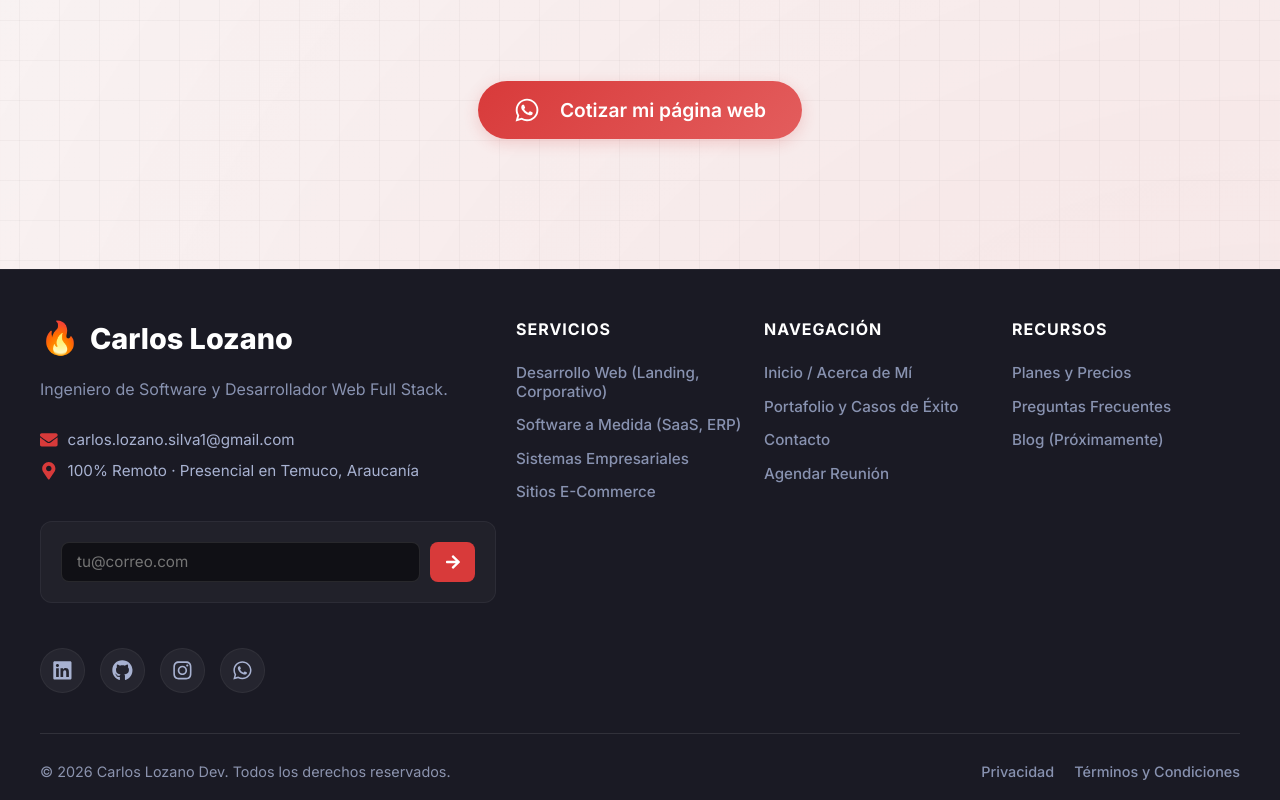
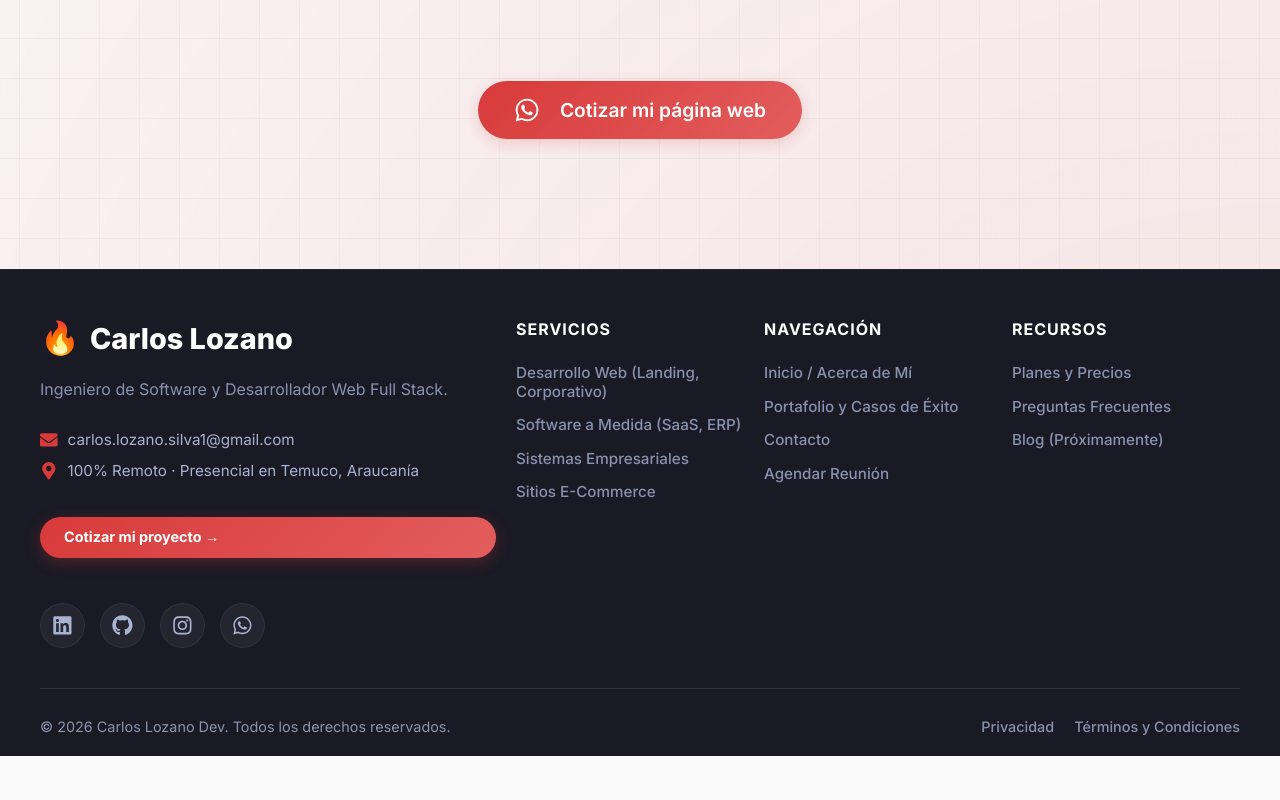
Before and after one commit to CarlosL-Code/Portafolio_react, a React (Vite) app: page /desarrollo-web in a window 1280 px wide. Shown: the part 4158-4958 px from the top of the page. After the commit the page ends 4914 px from the top, so only its background shows below. Built offline with nearby package versions, Linux system fonts and the light colour scheme.

Commit message:
replace newsletter form with contact CTA button

```diff
--- a/src/componentes/layout/Footer.css
+++ b/src/componentes/layout/Footer.css
@@ -84,59 +84,25 @@ body:not(.dark) .footer-premium {
   font-size: 1.1rem;
 }
 
-/* Newsletter */
-.footer-newsletter {
-  margin-top: 20px;
-  background: rgba(255, 255, 255, 0.03);
-  padding: 20px;
-  border-radius: 12px;
-  border: 1px solid rgba(255, 255, 255, 0.05);
+/* CTA Button */
+.footer-cta-btn {
+  display: inline-block;
+  margin-top: 16px;
+  padding: 12px 24px;
+  background: linear-gradient(135deg, var(--primario) 0%, #E35D5D 100%);
+  color: #ffffff !important;
+  font-size: 0.9rem;
+  font-weight: 700;
+  border-radius: 100px;
+  text-decoration: none !important;
+  transition: all 0.3s ease;
+  box-shadow: 0 4px 15px rgba(216, 58, 58, 0.3);
 }
 
-.footer-newsletter p {
-  font-size: 0.9rem;
-  margin-bottom: 15px;
-  color: #a8b2d1;
-}
-
-.newsletter-form {
-  display: flex;
-  gap: 10px;
-}
-
-.newsletter-form input {
-  flex: 1;
-  min-width: 0;
-  background: rgba(0, 0, 0, 0.5);
-  border: 1px solid rgba(255, 255, 255, 0.1);
-  border-radius: 8px;
-  padding: 10px 15px;
-  color: #fff;
-  font-size: 0.95rem;
-  outline: none;
-  transition: border-color 0.3s;
-}
-
-.newsletter-form input:focus {
-  border-color: var(--primario);
-}
-
-.newsletter-form button {
-  background: var(--primario);
-  color: white;
-  border: none;
-  width: 45px;
-  border-radius: 8px;
-  display: flex;
-  align-items: center;
-  justify-content: center;
-  cursor: pointer;
-  transition: background 0.3s, transform 0.2s;
-}
-
-.newsletter-form button:hover {
-  background: #ff5252;
-  transform: translateX(2px);
+.footer-cta-btn:hover {
+  transform: translateY(-2px);
+  box-shadow: 0 8px 25px rgba(216, 58, 58, 0.5);
+  text-decoration: none !important;
 }
 
 /* Redes Sociales */
--- a/src/componentes/layout/Footer.jsx
+++ b/src/componentes/layout/Footer.jsx
@@ -1,5 +1,5 @@
 import { Link } from 'react-router-dom';
-import { FaInstagram, FaLinkedin, FaGithub, FaWhatsapp, FaEnvelope, FaMapMarkerAlt, FaArrowRight } from 'react-icons/fa';
+import { FaInstagram, FaLinkedin, FaGithub, FaWhatsapp, FaEnvelope, FaMapMarkerAlt } from 'react-icons/fa';
 import './Footer.css';
 
 const Footer = () => {
@@ -28,14 +28,13 @@ const Footer = () => {
             </div>
           </div>
 
-          <div className="footer-newsletter">
-            <form className="newsletter-form" onSubmit={(e) => e.preventDefault()}>
-              <input type="email" placeholder="tu@correo.com" required />
-              <button type="submit" aria-label="Suscribirse">
-                <FaArrowRight />
-              </button>
-            </form>
-          </div>
+          <Link
+            to="/contacto"
+            className="footer-cta-btn"
+            onClick={() => window.scrollTo(0, 0)}
+          >
+            Cotizar mi proyecto →
+          </Link>
 
           <div className="footer-socials">
             <a href="https://www.linkedin.com/in/carlos-jos%C3%A9-lozano-silva-a56577307/" target="_blank" rel="noreferrer" aria-label="LinkedIn"><FaLinkedin /></a>
```
